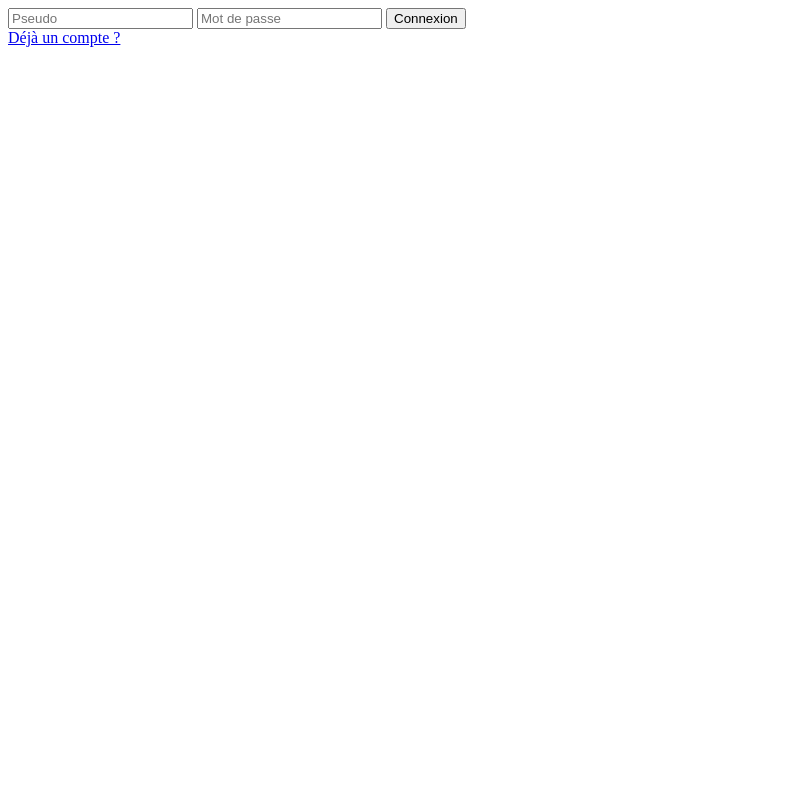
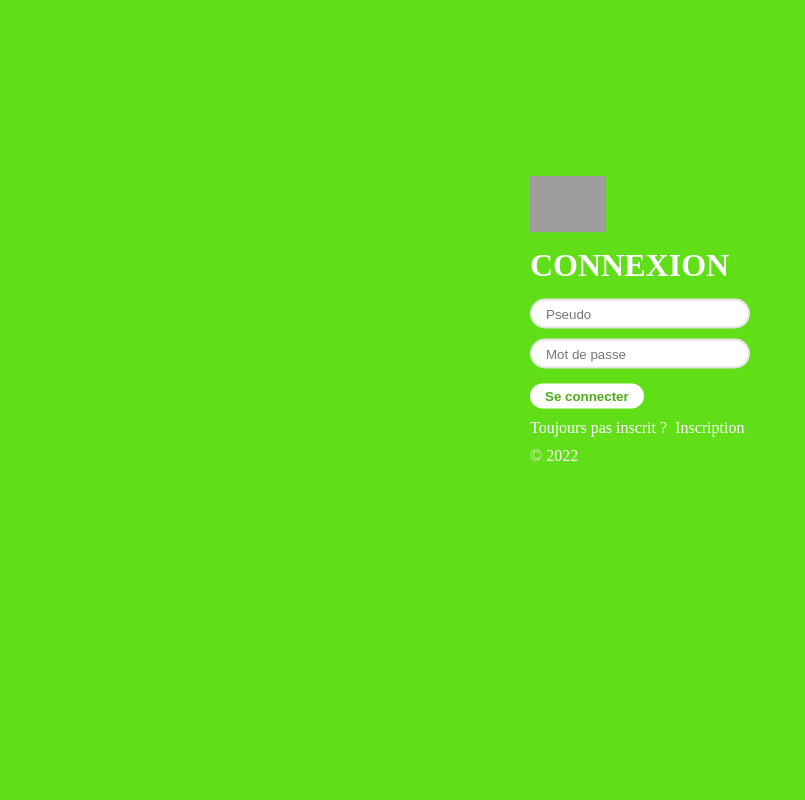
Before and after one commit to KiSEiGitHub/Leveling, a PHP site: page /Connexion.php in a window 1280 px wide. Shown: the whole page, without its empty margins (0-805 px from the left). Run offline with PHP 8.4, Linux system fonts and the light colour scheme; style sheets or scripts are compiled from the project's sources; grey boxes are pictures that could not be loaded.

Commit message:
feat(*) : page de connexion + back

```diff
--- a/Config/controller.php
+++ b/Config/controller.php
@@ -24,7 +24,7 @@ class controller
     // méthodes
     public function insertUser($tab, $img)
     {
-        $r = "insert into user values(null, :nom, :prenom, :password, :age, :pseudo, :bio, :img, :role, :dateNaissance)";
+        $r = "insert into user values(null, :nom, :prenom, :password, :age, :pseudo, :bio, :img, :role, :dateNaissance, :mail)";
         $data = array(
             ":nom" => $tab['nom'],
             ":prenom" => $tab['prenom'],
@@ -34,7 +34,8 @@ class controller
             ":bio" => $tab['bio'],
             ":img" => $img,
             ":role" => 'admin', // ça faudra changer sur "user" quand on aura crée tous les trois nos comptes
-            ":dateNaissance" => $tab['dateNaissance']
+            ":dateNaissance" => $tab['dateNaissance'],
+            ":mail" => $tab['mail']
         );
 
         if ($this->pdo != null) {
--- a/Connexion.php
+++ b/Connexion.php
@@ -1,7 +1,7 @@
 <?php
 session_start();
 
-if(isset($_SESSION['pseudo'])) {
+if (isset($_SESSION['pseudo'])) {
     header('Location: index.php');
 }
 
@@ -19,27 +19,40 @@ $setup = new setup();
     <meta name="viewport"
           content="width=device-width, user-scalable=no, initial-scale=1.0, maximum-scale=1.0, minimum-scale=1.0">
     <meta http-equiv="X-UA-Compatible" content="ie=edge">
-    <title>Connexion</title>
+    <title>Leveling - Page de connexion</title>
+
+    <!--  CSS  -->
+    <link rel="stylesheet" href="scss/styles.css">
 </head>
 <body>
-<form action="#" method="post">
-    <label for="pseudo">
-        <input type="text" name="pseudo" placeholder="Pseudo">
-    </label>
-    <label for="mdp">
-        <input type="password" name="mdp" placeholder="Mot de passe">
-    </label>
-    <input type="submit" name="btn" value="Connexion">
+<main class="form-signin">
+    <div class="sign-form">
+        <form method="post" action="#">
+            <img class="mb-4" src="./assets/img/website/leveling-logo.png" alt="" height="57">
+            <h1 class="connexion">CONNEXION</h1>
+
+            <div class="form-floating">
+                <input type="text" class="form-control" id="floatingInput" placeholder="Pseudo" name="pseudo">
+            </div>
+
+            <div class="form-floating">
+                <input type="password" class="form-control" id="floatingPassword" placeholder="Mot de passe" name="mdp">
+            </div>
+
+            <input type="submit" name="btn" value="Se connecter">
+
+            <div class="inscription">
+                <span>Toujours pas inscrit ?&nbsp;</span>
+                <a href="inscription.php">Inscription</a>
+            </div>
+
+            <p>&copy; 2022</p>
+
         </form>
-
-<a href="inscription.php">Déjà un compte ? </a>
-</body>
-</html>
-
         <?php
 
-if(isset($_POST['btn'])) {
-    if(!empty($_POST['pseudo']) && !empty($_POST['mdp'])) {
+        if (isset($_POST['btn'])) {
+            if (!empty($_POST['pseudo']) && !empty($_POST['mdp'])) {
                 $FakePseudo = $_POST['pseudo'];
                 $FakePassword = $_POST['mdp'];
 
@@ -48,7 +61,7 @@ if(isset($_POST['btn'])) {
                 $_SESSION['pseudo'] = $UserWhoWantToLogin['pseudo'];
                 $_SESSION['mdp'] = $UserWhoWantToLogin['password'];
 
-        if($FakePseudo == $_SESSION['pseudo'] && md5($FakePassword) == $_SESSION['mdp']) {
+                if ($FakePseudo == $_SESSION['pseudo'] && md5($FakePassword) == $_SESSION['mdp']) {
                     header('Location: index.php');
                 } else {
                     echo "<p>Mot de passe ou pseudo incorrect</p>";
@@ -60,3 +73,9 @@ if(isset($_POST['btn'])) {
         }
 
         ?>
+
+    </div>
+
+</main>
+</body>
+</html>
--- a/Deconnexion.php
+++ b/Deconnexion.php
@@ -1,4 +1,5 @@
 <?php
+
 session_start();
 session_destroy();
 header('Location: Connexion.php');
--- a/css/read.txt
+++ /dev/null
@@ -1,2 +0,0 @@
-ici c'est le css additional
-le "main.css" doit être mis à la racine du dossier
--- /dev/null
+++ b/scss/_settings.scss
@@ -0,0 +1,5 @@
+*, ::after, ::before {
+  margin: 0;
+  padding: 0;
+  box-sizing: border-box;
+}
--- /dev/null
+++ b/scss/components/_sign.scss
@@ -0,0 +1,70 @@
+.form-signin {
+  height: 100vh;
+  width: 100%;
+  position: relative;
+  background-color: #60de18;
+
+  .sign-form {
+    position: absolute;
+    top: 40%;
+    left: 50%;
+    transform: translate(-50%, -50%);
+
+    h1 {
+      color: #fff;
+      margin: 10px 0;
+    }
+
+    .form-floating {
+
+      input {
+        outline: none;
+        border: 2px solid #e3e3e3;
+        width: 220px;
+        height: 30px;
+        border-radius: 20px;
+        margin: 5px 0;
+
+        &::placeholder {
+          padding-left: 14px;
+        }
+
+      }
+
+    }
+
+    input[type="submit"] {
+      margin-top: 10px;
+      border-radius: 20px;
+      border: none;
+      outline: none;
+      padding: 5px 15px;
+      width: auto;
+      background-color: #fff;
+      font-weight: 700;
+      color: #4cac15;
+
+    }
+
+    .inscription {
+      margin-top: 10px;
+
+      span, a {
+        color: #fff;
+      }
+
+      a {
+        text-decoration: none;
+      }
+
+    }
+
+    p {
+      margin-top: 10px;
+      color: #fff;
+    }
+
+  }
+
+
+}
--- /dev/null
+++ b/scss/styles.scss
@@ -0,0 +1,2 @@
+@import "settings";
+@import "./components/sign";
--- a/style.css
+++ /dev/null
@@ -1,5 +0,0 @@
-*, ::after, ::before {
-    margin: 0;
-    padding: 0;
-    box-sizing: border-box;
-}
```
Also changed, not shown: index.php (+4 -3 lines), profil.php (+7 -1 lines), assets/img/UserProfilePicture/IMG-6271794664ae04.87085685.png (deleted). Lines whose indentation alone changed are shown as unchanged.
